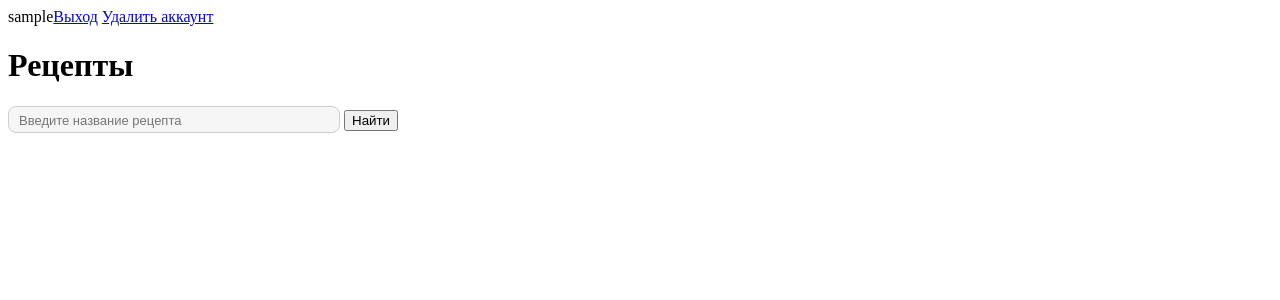
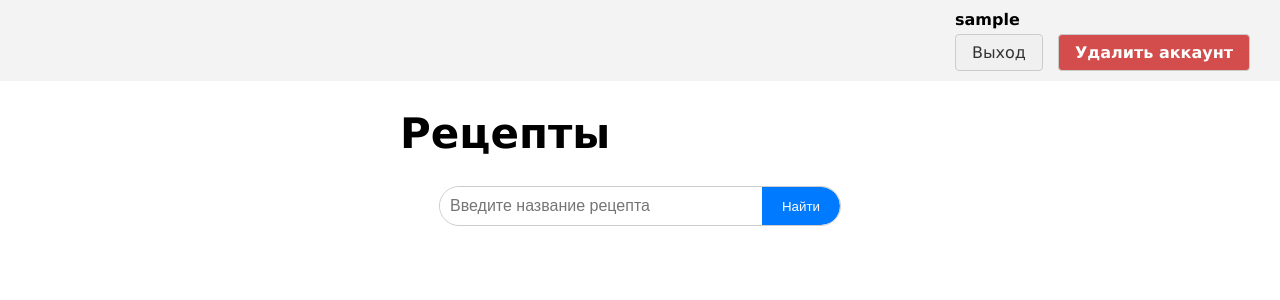
Before and after one commit to UlyaKastrulya/rgz-recipes, a Flask app: page /recipes in a window 1280 px wide. Shown: the top 300 px of the page. Run offline with Flask 3, Linux system fonts and the light colour scheme; the visitor is signed in with stand-in values (Sample User, id 1); data comes from the database, SQL or seed files in the repository; data that the repository does not hold is empty.

Commit message:
ничего не работает, но я держусь

```diff
--- a/app.py
+++ b/app.py
@@ -90,6 +90,11 @@ def recipes_page():
     username = (users.query.filter_by(id=current_user.id).first()).username
     if request.method == 'GET':
         all_recipes = recipes.query.all()
+        all_ingridients = []
+        for i in all_recipes:
+            all_ingridients.extend((i.ingridients.lower()).split(", "))
+        all_ingridients = list(set(all_ingridients))
+        print(all_ingridients)
         return render_template('recipes.html', username=username, all_recipes=all_recipes)
     else:
         name = request.form.get('name')
--- a/static/style.css
+++ b/static/style.css
@@ -13,7 +13,7 @@ input {
     width: 320px;
     padding: 10px 20px;
     border-radius: 25px;
-    background-color: #7add6d;
+    background-color: #007bff;
     color: #fff;
     text-align: center;
     text-decoration: none;
@@ -25,7 +25,7 @@ input {
   }
 
   .primary-button:hover {
-    background-color: #66db56;
+    background-color: #0056b3;
   }
 
 .errors {
@@ -39,13 +39,121 @@ margin-top: 5px;
     margin-top: 10px;
 }
 
-form {
-
-justify-content: center;
-align-items: center;
+.bodyform {
+  width: 330px;
+    padding: 20px;
+    border: 1px solid #ccc;
+    border-radius: 5px;
+    background-color: #fff;
+    margin-left: auto;
+    margin-right: auto;
+    margin-top: 150px;
 }
 
-img {
-  width: 240px;
-  height: 160px;
+label {
+
+  display: block;
+  margin-bottom: 0px;
 }
+
+header {
+  background-color: #f3f3f3;
+  padding: 10px 20px;
+}
+.header-container {
+  display: flex;
+  justify-content: space-between;
+  align-items: center;
+}
+.menu-items nav a,
+.user-actions a {
+    display: inline-block;
+    padding: 8px 16px;
+    text-decoration: none;
+    background-color: #f0f0f0;
+    color: #333;
+    border: 1px solid #ccc;
+    border-radius: 4px;
+    transition: background-color 0.3s ease;
+    margin-right: 10px;
+}
+.menu-items nav a:hover,
+.user-actions a:hover {
+    background-color: #e0e0e0;
+}
+.username {
+  margin-right: 10px;
+  font-weight: bold;
+  margin-bottom: 5px;
+}
+
+.user-actions .delete-account {
+  background-color: #d44d4d;
+  color: #fff;
+  font-weight: bold;
+
+}
+
+body {
+  margin: 0;
+  padding: 0;
+  font-family: Verdana, Geneva, sans-serif;
+}
+
+.card {
+  display: flex;
+  flex-direction: column;
+  border: 1px solid #ccc;
+  border-radius: 8px;
+  overflow: hidden;
+  box-shadow: 0 4px 8px rgba(0, 0, 0, 0.1);
+  transition: transform 0.3s ease;
+  background-color: #fff;
+  margin: 10px;
+  max-width: 350px;
+}
+
+.card img {
+  width: 100%;
+  height: auto;
+  border-bottom: 1px solid #ccc;
+  max-height: 220px;
+}
+
+.card-content {
+  padding: 10px;
+}
+.card-container {
+  display: flex;
+  justify-content: center;
+  flex-wrap: wrap;
+  max-width: 1200px;
+  margin: 0 auto;
+  margin-top: 60px;
+}
+.search-container {
+  display: flex;
+  max-width: 400px;
+  margin: 0 auto;
+  background-color: #ffffff;
+  border: 1px solid #ccc;
+  border-radius: 25px;
+  overflow: hidden;
+}
+
+.search-button {
+  background-color: #007bff;
+  color: #fff;
+  border: none;
+  padding: 10px 20px;
+  border-radius: 0 25px 25px 0;
+  cursor: pointer;
+  transition: background-color 0.3s ease;
+}
+
+.search-button:hover {
+  background-color: #0056b3; /* Цвет фона при наведении */
+}
+h1 {
+  font-size: 42px;
+}
--- a/templates/recipes.html
+++ b/templates/recipes.html
@@ -3,40 +3,43 @@
 {% block main %}
 <header>
     <div class="header-container">
-        <div style="margin-right: auto; display: flex;">
+        <div class="menu-items">
             {% if username == 'Julia' %}
                 <nav>
-                    <a href="/new" style="margin-right: 24px;">Добавить рецепт</a>
-                    <a href="/edit" style="margin-right: 24px;">Редактировать</a>
-                    <a href="/delete" style="margin-right: 24px;">Удалить</a>
+                    <a href="/new" class="button">Добавить рецепт</a>
+                    <a href="/edit" class="button">Редактировать</a>
+                    <a href="/delete" class="button">Удалить</a><br>
+                    <div style="margin-left: 2px; margin-top: 10px;">Выполнила: Овчинникова Юля</div>
                 </nav>
-            {% else %}
             {% endif %}
         </div>
-            <div style="display: flex;">
+        <div class="user-info">
             <div class="username">
                 {{ username }}
             </div>
-                <div>
-                    <a href="/logout">Выход</a>
-                    <a href="/delete_acc">Удалить аккаунт</a>
-
+            <div class="user-actions">
+                <a href="/logout" class="button">Выход</a>
+                <a href="/delete_acc" class="button delete-account">Удалить аккаунт</a>
             </div>
         </div>
     </div>
 </header>
-<h1>Рецепты</h1>
+<h1 style="margin-left: 400px;">Рецепты</h1>
 <form class="searching" method="POST">
-    <input type="text" placeholder="Введите название рецепта" name="name">
-    <button type="submit">Найти</button>
+    <div class="search-container">
+    <input type="text" placeholder="Введите название рецепта" name="name" class="search-container" style="flex: 1;  border: none; padding: 10px; outline: none;font-size: 16px;">
+    <button type="submit" class="search-button ">Найти</button>
+    </div>
     <main>
+        <div class="card-container">
             {% for i in all_recipes %}
-    <div class = "card">
+            <div class="card">
                 <img src="{{i.image_url}}">
-        <h2>{{i.name}}</h2>
-        <div>{{i.ingridients}}</div>
-        <div>{{i.steps}}</div>
+                <h2 class="card-content" style="margin-top: 0;">{{ i.name }}</h2>
+                <div class="card-content" style="margin-bottom: 3px;">{{ i.ingridients }}</div>
+                <div class="card-content">{{ i.steps }}</div>
             </div>
             {% endfor %}
+        </div>
     </main>
 {% endblock %}
--- a/templates/register.html
+++ b/templates/register.html
@@ -1,8 +1,8 @@
 {% extends "base.html" %}
 
 {% block main %}
-<h1>Регистрация</h1>
-<form method="POST">
+<form method="POST" class="bodyform">
+    <h1>Регистрация</h1>
     <label for="username">Логин<br>
         <input class="input" name="username" type="text">
     </label>
@@ -14,6 +14,6 @@
     <div class="errors">{{ errors }}</div>
     <br>
     <button class="primary-button" type="submit">Зарегистрироваться</button>
+    <div class="caption">Уже есть аккаунт? <span><a href="/login">Войти</a></span></div>
 </form>
-<div class="caption">Уже есть аккаунт? <span><a href="/login">Войти</a></span></div>
 {% endblock %}
```
Also changed, not shown: templates/login.html (+3 -4 lines). Lines whose indentation alone changed are shown as unchanged.
